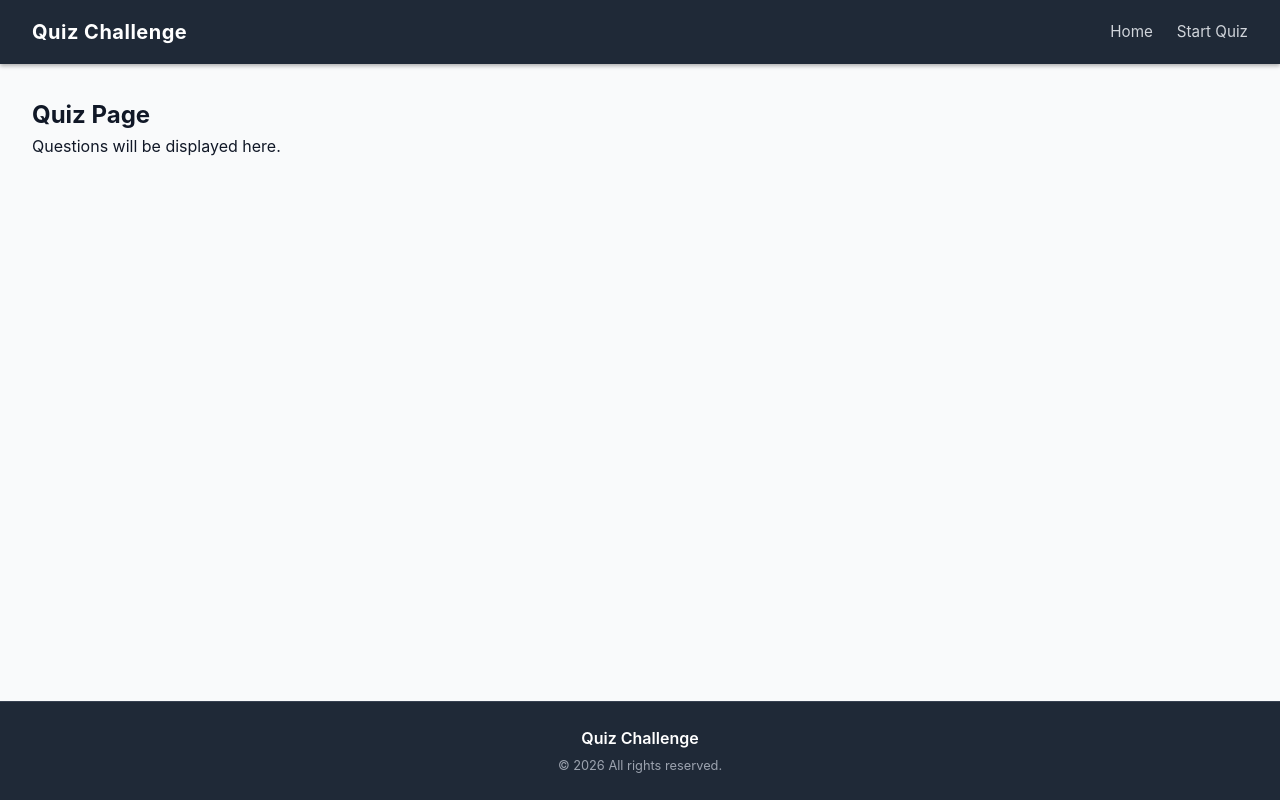
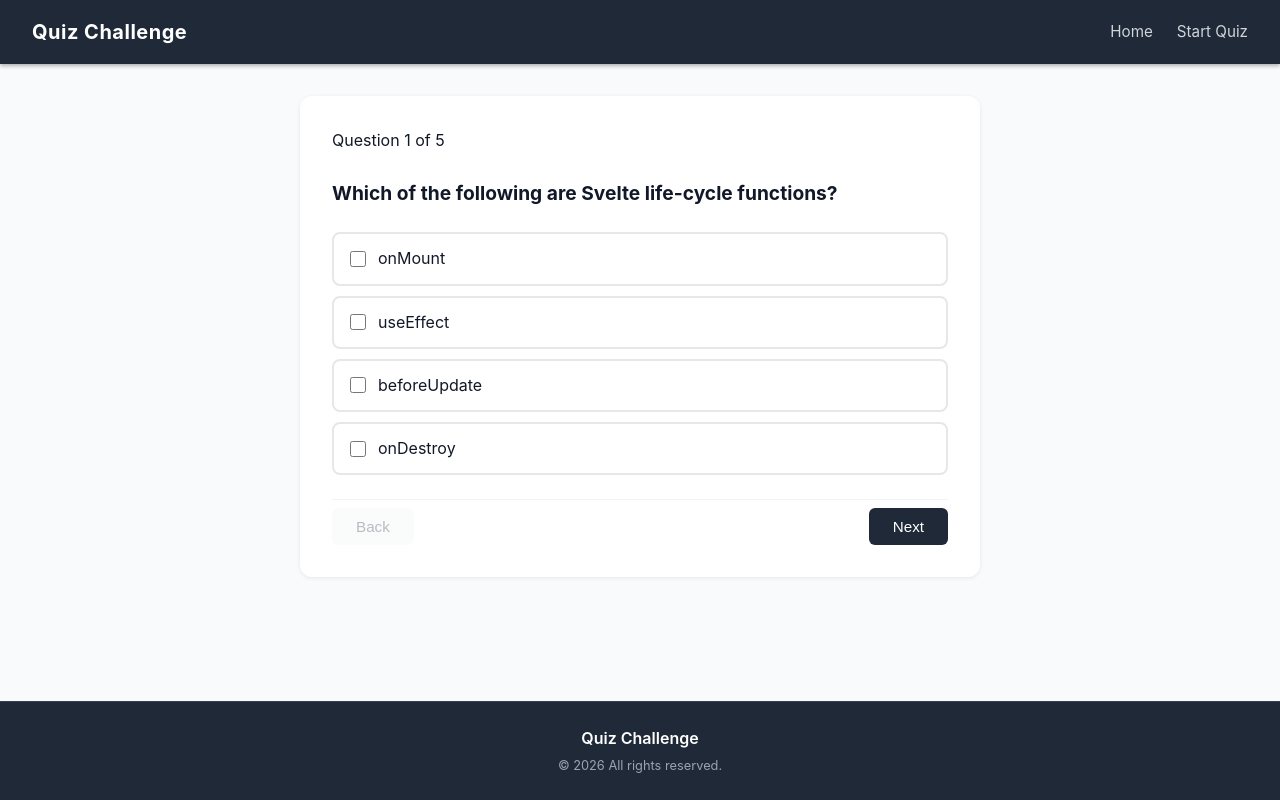
Before and after one commit to ranjanrai12/svelte-five-quiz-app, a SvelteKit app: page /quiz in a window 1280 px wide. Built offline with nearby package versions, Linux system fonts and the light colour scheme.

Commit message:
Question input with api integration is completed

```diff
--- /dev/null
+++ b/src/lib/components/quiz/QuestionInput.svelte
@@ -0,0 +1,112 @@
+<script lang="ts">
+    import type { QuizQuestion } from "$lib/types/quiz";
+
+	interface Props {
+		question: QuizQuestion;
+		textValue: string;
+		multipleValue: string[];
+		onTextChange: (value: string) => void;
+		onRadioChange: (option: string) => void;
+		onToggle: (option: string) => void;
+	}
+
+	const { question, textValue, multipleValue, onTextChange, onRadioChange, onToggle }: Props = $props();
+</script>
+
+{#if question.type === 'radio'}
+	<div class="options">
+		{#each question.options as option}
+			<label class="option-card" class:selected={textValue === option}>
+				<input
+					type="radio"
+					name="answer"
+					value={option}
+					checked={textValue === option}
+					onchange={() => onRadioChange(option)}
+				/>
+				<span>{option}</span>
+			</label>
+		{/each}
+	</div>
+{:else if question.type === 'multiple'}
+	<div class="options">
+		{#each question.options as option}
+			<label class="option-card" class:selected={multipleValue.includes(option)}>
+				<input
+					type="checkbox"
+					checked={multipleValue.includes(option)}
+					onchange={() => onToggle(option)}
+				/>
+				<span>{option}</span>
+			</label>
+		{/each}
+	</div>
+{:else if question.type === 'textbox'}
+	<input
+		type="text"
+		value={textValue}
+		oninput={(e) => onTextChange(e.currentTarget.value)}
+	/>
+{:else if question.type === 'textarea'}
+	<textarea
+		value={textValue}
+		oninput={(e) => onTextChange(e.currentTarget.value)}
+	></textarea>
+{/if}
+
+<style>
+	.options {
+		display: flex;
+		flex-direction: column;
+		gap: 0.6rem;
+	}
+
+	.option-card {
+		display: flex;
+		align-items: center;
+		gap: 0.75rem;
+		padding: 0.75rem 1rem;
+		border: 2px solid #e5e7eb;
+		border-radius: 8px;
+		cursor: pointer;
+		transition: border-color 0.15s, background 0.15s;
+	}
+
+	.option-card:hover {
+		border-color: #9ca3af;
+		background: #f9fafb;
+	}
+
+	.option-card.selected {
+		border-color: #1f2937;
+		background: #f3f4f6;
+	}
+
+	.option-card input {
+		accent-color: #1f2937;
+		width: 1rem;
+		height: 1rem;
+		flex-shrink: 0;
+	}
+
+	input[type='text'],
+	textarea {
+		width: 100%;
+		padding: 0.6rem 0.875rem;
+		border: 2px solid #e5e7eb;
+		border-radius: 8px;
+		font-size: 1rem;
+		outline: none;
+		transition: border-color 0.15s;
+	}
+
+	input[type='text']:focus,
+	textarea:focus {
+		border-color: #1f2937;
+	}
+
+	textarea {
+		resize: vertical;
+		min-height: 110px;
+	}
+</style>
--- a/src/lib/services/quiz.service.ts
+++ b/src/lib/services/quiz.service.ts
@@ -1,7 +1,11 @@
 import type { QuizQuestion } from '$lib/types/quiz';
 import questionsData from '$lib/data/quiz-questions-response.json';
 
-export async function getQuestions(): Promise<QuizQuestion[]> {
-	await new Promise((resolve) => setTimeout(resolve, 1500));
-	return questionsData as QuizQuestion[];
+export async function fetchQuestions(): Promise<QuizQuestion[]> {
+	try {
+		await new Promise((resolve) => setTimeout(resolve, 500));
+		return questionsData as QuizQuestion[];
+	} catch {
+		throw new Error("Failed to load data")
+	}
 }
--- /dev/null
+++ b/src/lib/state/quiz.svelte.ts
@@ -0,0 +1,54 @@
+import { fetchQuestions } from "$lib/services/quiz.service";
+import type { QuizQuestion } from "$lib/types/quiz";
+
+class QuizState {
+    allQuestions = $state<QuizQuestion[]>([])
+    errorMessgae = $state<string | null>(null);
+    loading = $state(false);
+    currentIndex = $state(0)
+    answers = $state<Map<number, string | string[]>>(new Map());
+
+    async loadQuestions() {
+        this.loading = true;
+        try {
+            this.allQuestions = await fetchQuestions()
+        } catch (e) {
+            this.errorMessgae = e instanceof Error ? e.message : 'Something went wrong'
+        } finally {
+            this.loading = false
+        }
+    }
+
+    setAnswer(id: number, value: string | string[]) {
+        this.answers = new Map(this.answers).set(id, value)
+    }
+
+    deleteAnswer(id: number) {
+        if (!this.answers.has(id)) return;
+
+        const updated = new Map(this.answers)
+        updated.delete(id)
+        this.answers = updated
+    }
+
+    getAnswer(id: number): string | string[] | undefined {
+        return this.answers.get(id);
+    }
+
+    prevQuestion() {
+        this.currentIndex--;
+    }
+
+    nextQuestion() {
+        this.currentIndex++;
+    }
+
+    resetQuiz() {
+        this.allQuestions = [];
+        this.answers = new Map();
+        this.currentIndex = 0;
+        this.errorMessgae = null;
+    }
+}
+
+export const quiz = new QuizState()
--- a/src/routes/+page.svelte
+++ b/src/routes/+page.svelte
@@ -8,10 +8,6 @@
 
 <section class="welcome">
 	<h2>Welcome to Quiz Challenge</h2>
-
-	<p>
-		Test your knowledge and improve your skills.
-	</p>
 
 	<button onclick={startQuiz}>
 		Start Quiz
--- a/src/routes/quiz/+page.svelte
+++ b/src/routes/quiz/+page.svelte
@@ -1,4 +1,152 @@
-<section>
-	<h2>Quiz Page</h2>
-	<p>Questions will be displayed here.</p>
-</section>
+<script lang="ts">
+    import { onMount } from "svelte";
+    import QuestionInput from "$lib/components/quiz/QuestionInput.svelte";
+    import { quiz } from "$lib/state/quiz.svelte";
+
+    const currentQuestion = $derived(quiz.allQuestions[quiz.currentIndex]);
+
+    const textValue = $derived.by(() => {
+        const saved = quiz.getAnswer(currentQuestion.id);
+        return typeof saved === "string" ? saved : "";
+    });
+
+    const multipleValue = $derived.by(() => {
+        const saved = quiz.getAnswer(currentQuestion.id);
+        return Array.isArray(saved) ? [...saved] : [];
+    });
+
+    onMount(() => {
+        quiz.resetQuiz();
+        quiz.loadQuestions();
+    });
+
+    function handleTextChange(value: string) {
+        // handle the empty string use case
+        value.trim()
+            ? quiz.setAnswer(currentQuestion.id, value)
+            : quiz.deleteAnswer(currentQuestion.id);
+    }
+
+    function handleRadio(option: string) {
+        quiz.setAnswer(currentQuestion.id, option);
+    }
+
+    function toggleOption(option: string) {
+        //  true means user already slected previosly and now deselecting, else it's a new item got selected
+        const next = multipleValue.includes(option)
+            ? multipleValue.filter((o) => o !== option)
+            : [...multipleValue, option];
+
+        next.length
+            ? quiz.setAnswer(currentQuestion.id, next)
+            : quiz.deleteAnswer(currentQuestion.id);
+    }
+
+    function handleSubmit() {
+        console.log("handle submit");
+    }
+</script>
+
+{#if quiz.loading}
+    <div class="status">Loading.....</div>
+{:else if currentQuestion}
+    <div class="quiz-wrapper">
+        <section class="quiz">
+            <p class="progress">
+                Question {quiz.currentIndex + 1} of {quiz.allQuestions.length}
+            </p>
+            <h2>{currentQuestion.question}</h2>
+
+            <QuestionInput
+                question={currentQuestion}
+                {textValue}
+                {multipleValue}
+                onTextChange={handleTextChange}
+                onRadioChange={handleRadio}
+                onToggle={toggleOption}
+            />
+
+            <div class="actions">
+                <button
+                    class="btn-secondary"
+                    onclick={() => quiz.prevQuestion()}
+                    disabled={quiz.currentIndex === 0}>Back</button
+                >
+                <button
+                    class="btn-primary"
+                    onclick={() => quiz.nextQuestion()}
+                    disabled={quiz.currentIndex ===
+                        quiz.allQuestions.length - 1}>Next</button
+                >
+            </div>
+        </section>
+    </div>
+{/if}
+
+<style lang="scss">
+    .quiz-wrapper {
+        max-width: 680px;
+        margin: 0 auto;
+        display: flex;
+        flex-direction: column;
+        gap: 1.25rem;
+
+        .quiz {
+            background: white;
+            border-radius: 12px;
+            box-shadow: 0 1px 4px rgba(0, 0, 0, 0.08);
+            padding: 2rem;
+            display: flex;
+            flex-direction: column;
+            gap: 1.5rem;
+        }
+
+        h2 {
+            font-size: 1.2rem;
+            line-height: 1.6;
+            color: #111827;
+        }
+
+        .actions {
+            display: flex;
+            gap: 0.75rem;
+            padding-top: 0.5rem;
+            border-top: 1px solid #f3f4f6;
+        }
+
+        .btn-primary,
+        .btn-secondary {
+            padding: 0.6rem 1.5rem;
+            cursor: pointer;
+            border: none;
+            border-radius: 6px;
+            font-size: 0.95rem;
+            font-weight: 500;
+            transition: background 0.2s;
+
+            &:disabled {
+                opacity: 0.35;
+                cursor: not-allowed;
+            }
+        }
+
+        .btn-primary {
+            background: #1f2937;
+            color: white;
+            margin-left: auto;
+
+            &:hover:not(:disabled) {
+                background: #374151;
+            }
+        }
+
+        .btn-secondary {
+            background: #f3f4f6;
+            color: #374151;
+
+            &:hover:not(:disabled) {
+                background: #e5e7eb;
+            }
+        }
+    }
+</style>
```
Also changed, not shown: src/routes/+error.svelte (deleted, +0 -18 lines).
